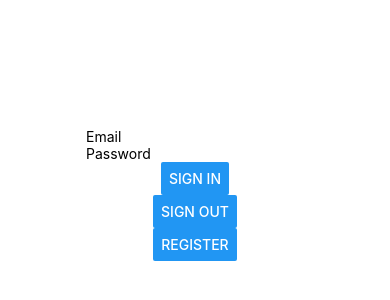
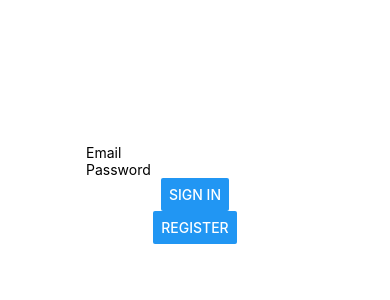
Before and after one commit to joepoptiya/rnauthbtc, a React Native app: screen / in a window 390 px wide. Shown: the part 228-528 px from the top of the page. Built offline with nearby package versions, Linux system fonts and the light colour scheme.

Commit message:
Adding signout

```diff
--- a/App.js
+++ b/App.js
@@ -53,6 +53,7 @@ const App = () => {
         console.log(user);
       })
       .catch(error => {
+        setIsSignedIn(false);
         console.log(error);
         setError(error.message);
       });
@@ -68,6 +69,7 @@ const App = () => {
         console.log(user);
       })
       .catch(error => {
+        setIsSignedIn(false);
         setError(error.message);
         console.log(error);
       });
@@ -82,6 +84,7 @@ const App = () => {
         console.log('User signed out');
       })
       .catch(error => {
+        setIsSignedIn(false);
         setError(error.message);
         console.log(error);
       });
@@ -90,6 +93,8 @@ const App = () => {
   return (
     <>
       <View style={styles.container}>
+        {!isSignedIn ? (
+          <>
             <TextInput
               placeholder="Email"
               value={email}
@@ -102,8 +107,11 @@ const App = () => {
               onChangeText={text => setPassword(text)}
             />
             <Button title="Sign In" onPress={signInUser} />
+            <Button title="Register" onPress={signUpUser} />
+          </>
+        ) : (
           <Button title="Sign Out" onPress={signOutUser} />
-        <Button title="Register" onPress={signUpUser} />
+        )}
         <Text style={styles.errorText}>{error}</Text>
         <Text style={styles.infoText}>{info}</Text>
       </View>
```
Lines whose indentation alone changed are shown as unchanged.
